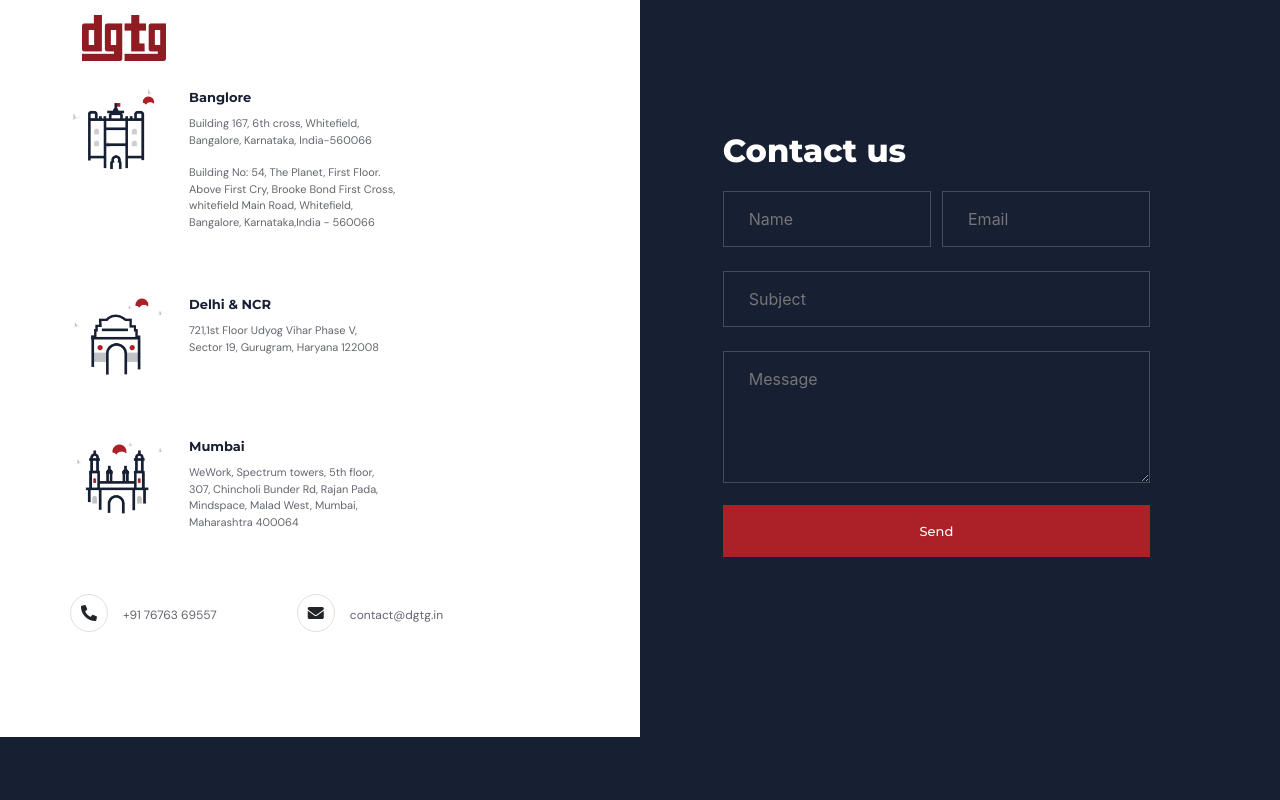
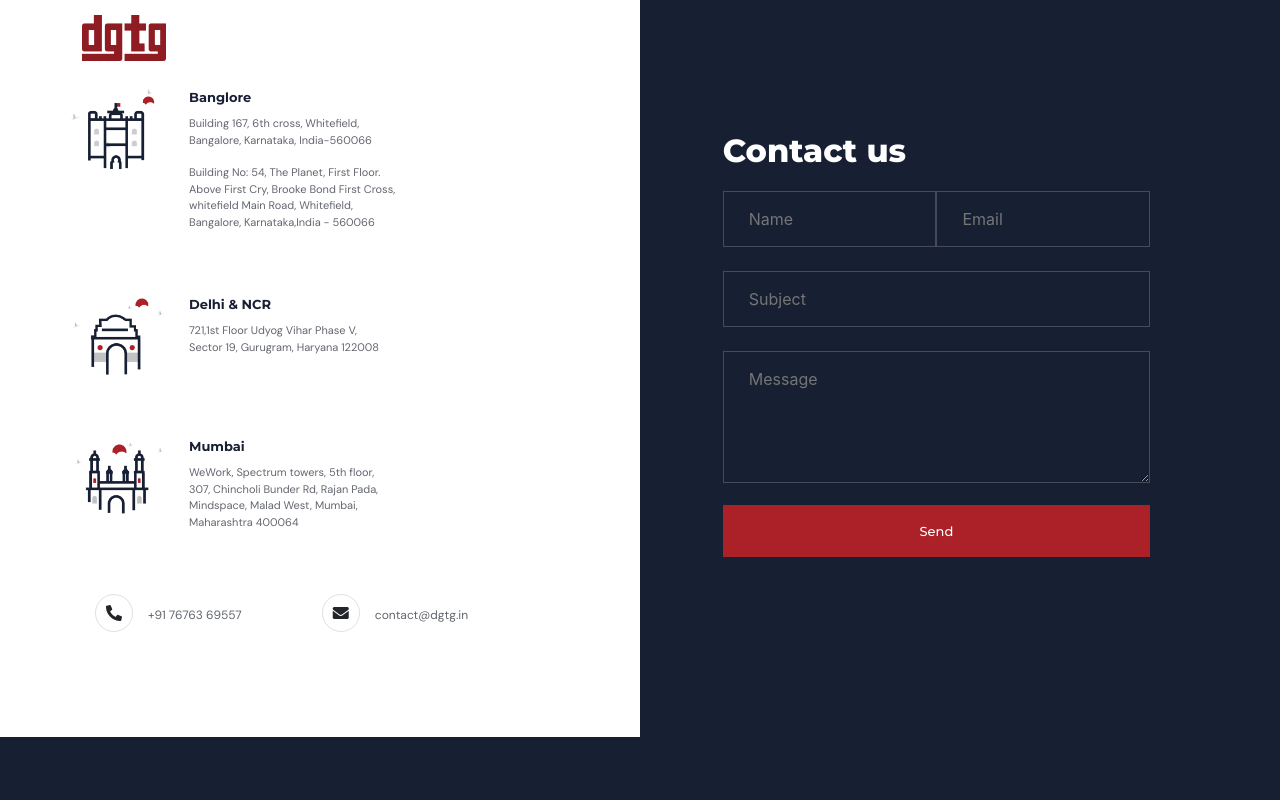
Before and after one commit to mailtoravi437/dgtg, a React (Create React App) app: page /contactus in a window 1280 px wide. Shown: the top 800 px of the page. Built offline with nearby package versions, Linux system fonts and the light colour scheme; some icons are missing.

Commit message:
new commit

```diff
--- a/src/App.css
+++ b/src/App.css
@@ -226,13 +226,6 @@ color: #171F33;
     visibility: visible;
 }
 
-.message-details
-{
-    display: flex;
-    flex-direction: row;
-    justify-content: space-evenly;
-}
-
 .message input
 {
     width: 100%;
--- a/src/MyComponents/Career.js
+++ b/src/MyComponents/Career.js
@@ -23,8 +23,12 @@ export default function Career() {
                             </div>
                             <div className="message">
                                 <div className="message-details message-details1 mt-5 mb-4">
-                                    <input type="text" placeholder="Name" style={{border: '1px solid rgba(99, 102, 111, 0.2)', color: 'rgba(99, 102, 111, 0.6)'}}/>
-                                    <input type="email" placeholder="Email" style={{border: '1px solid rgba(99, 102, 111, 0.2)', color: 'rgba(99, 102, 111, 0.6)'}}/>
+                                    <div className="message-details_name">
+                                        <input type="text" placeholder="Name" style={{border: '1px solid rgba(99, 102, 111, 0.2)', color: 'rgba(99, 102, 111, 0.6)'}}/>
+                                    </div>
+                                   <div className="message-details_email">
+                                        <input type="email" placeholder="Email" style={{border: '1px solid rgba(99, 102, 111, 0.2)', color: 'rgba(99, 102, 111, 0.6)'}}/>
+                                   </div>
                                 </div>
                                 <div className="message-text">
                                     <input type="text" placeholder="Subject" className="mb-4" style={{width: '100%', border: '1px solid rgba(99, 102, 111, 0.2)', color: 'rgba(99, 102, 111, 0.6)'}}/>
--- a/src/MyComponents/ContactUs.js
+++ b/src/MyComponents/ContactUs.js
@@ -35,7 +35,7 @@ export default function ContactUs() {
                   <p>WeWork, Spectrum towers, 5th floor,<br/>307, Chincholi Bunder Rd, Rajan Pada, <br/>Mindspace, Malad West, Mumbai,<br/> Maharashtra 400064</p>
                 </div>
               </div>
-              <div className="contact-details d-md-flex d-none mt-5 mb-15">
+              <div className="contact-details d-md-flex d-none mt-5 mb-15" style={{paddingLeft: '25px'}}>
                 <div className="tel d-flex justify-content-center align-items-baseline" style={{paddingRight: '80px'}}>
                   <i className="fas fa-phone-alt" /><p>+91 76763 69557</p>
                 </div>
@@ -52,8 +52,12 @@ export default function ContactUs() {
                 </div>
                 <div className="message">
                   <div className="message-details mt-3 mb-4">
-                    <input type="text" placeholder="Name" />
-                    <input type="email" placeholder="Email" />
+                    <div className="message-details_name">
+                        <input type="text" placeholder="Name" />
+                    </div>
+                    <div className="message-details_email">
+                        <input type="email" placeholder="Email" />
+                    </div>
                   </div>
                   <div className="message-text">
                     <input type="text" placeholder="Subject" className="mb-4" style={{width: '100%'}}/>
--- a/src/Styles/global.css
+++ b/src/Styles/global.css
@@ -526,19 +526,13 @@ header ul li a:nth-child(8)
     justify-content: space-between;
 }
 
-.message-details1 input
-{
-    width: 16rem !important;
-}
-
 .message input
 {
-    width: 13rem;
+    width: 100%;
     height: 56px;
     border: 1px solid rgba(255, 255, 255, 0.2);
     background: none;
     box-sizing: border-box;
-    padding-left: 25px;
     color: rgba(255, 255, 255, 0.6);
 }
 
```
